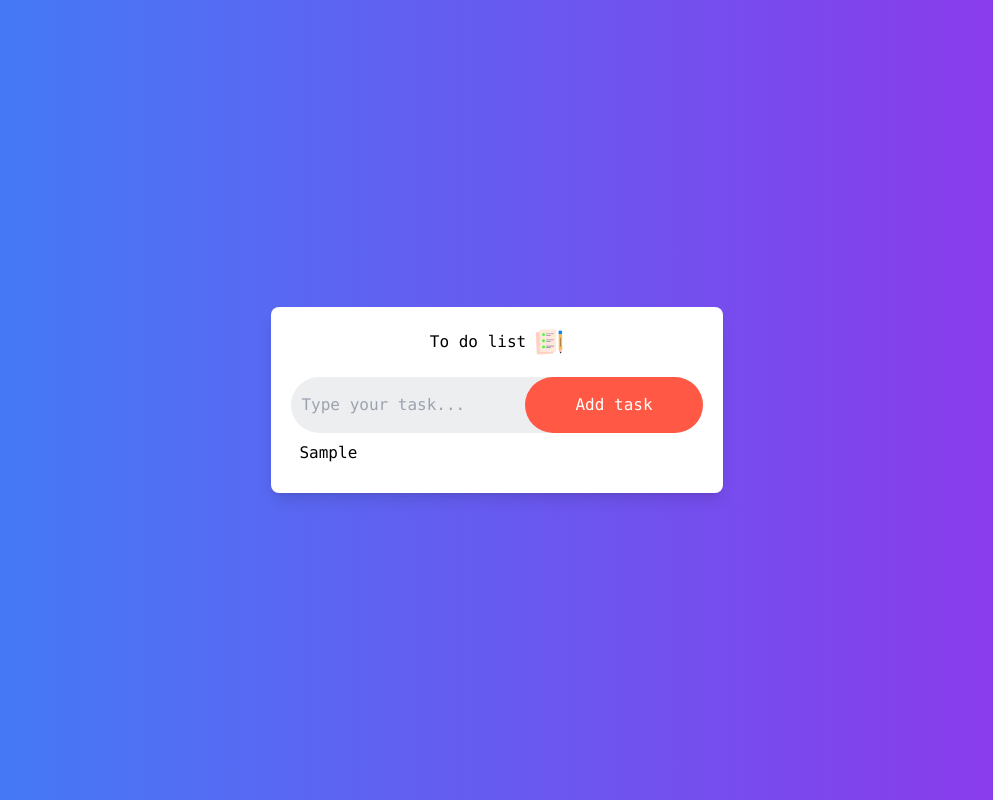
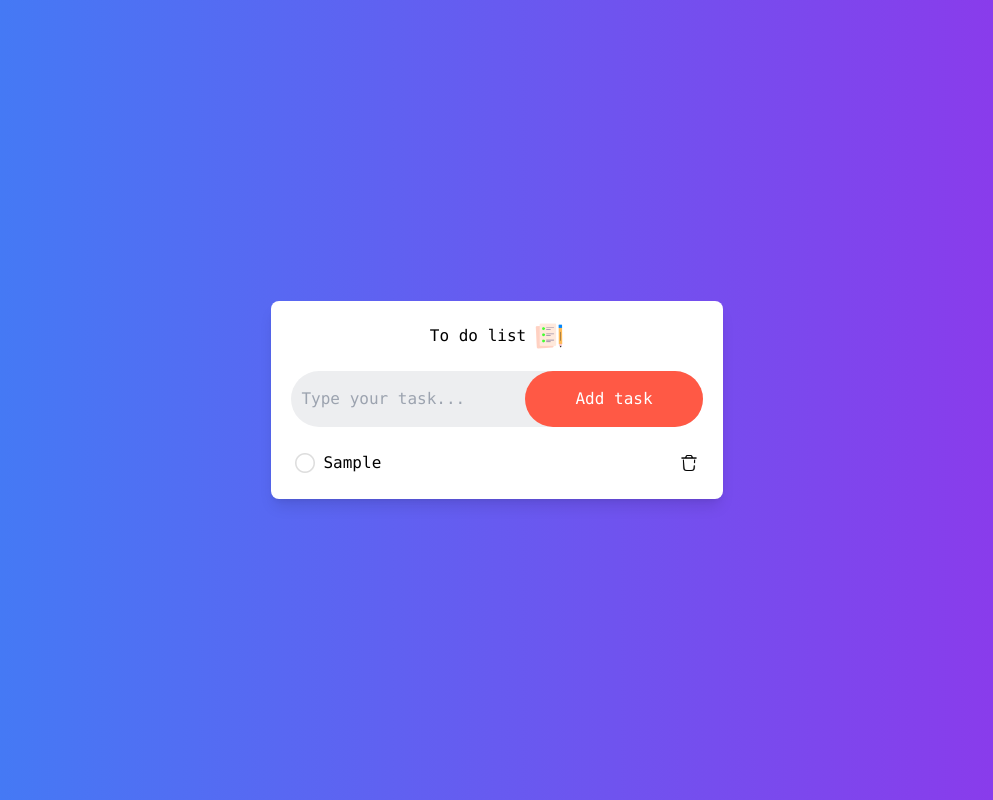
Before and after one commit to henryfogacas/to-do-site, a Next.js app: page / in a window 1280 px wide. Both pictures are taken after typing "Sample" into the empty fields and a click on the button "Add task". Shown: the whole page, without its empty margins (143-1136 px from the left). Built offline with nearby package versions, Linux system fonts and the light colour scheme.

Commit message:
Adicionando funcionalidade de excluir e marcar como concluida as tarefas

```diff
--- a/src/components/Button/index.tsx
+++ b/src/components/Button/index.tsx
@@ -1,7 +1,7 @@
-export default function Button({addTask}: {addTask: any}) {
+export default function Button({submitTask}: {submitTask: any}) {
     return (
         <>
-            <button onClick={() => addTask('')} className="border-0 focus:outline-none py-16px px-50px bg-btn-primary text-white rounded-full">Add task</button>
+            <button onClick={submitTask} className="border-0 focus:outline-none py-16px px-50px bg-btn-primary text-white rounded-full">Add task</button>
         </>
     )
 }
--- a/src/components/Input/index.tsx
+++ b/src/components/Input/index.tsx
@@ -1,17 +1,13 @@
 'use client'
 
-import { useState } from "react"
-
-export default function Input({ addTask }: { addTask: any }) {
-    const [inputValue, setInputValue] = useState('')
-
+export default function Input({ inputValue, setInputValue, submitTask }: { inputValue: any, setInputValue: any, submitTask: any }) {
     function handleInput(event: any) {
         setInputValue(event.target.value)
     }
 
-    function handleInputSubmit() {
-        addTask(inputValue)
-        setInputValue('')
+    function handleInputSubmit(event: any) {
+        if (event.key == 'Enter')
+            submitTask()
     }
 
     return (
@@ -22,9 +18,10 @@ export default function Input({ addTask }: { addTask: any }) {
                 className="flex-1 border-0 focus:outline-none bg-transparent p-10px"
                 value={inputValue}
                 onChange={handleInput}
-            onBlur={handleInputSubmit}
+                onKeyDown={handleInputSubmit}
                 id="task-input"
-            name="task-input"/>
+                name="task-input"
+            />
         </>
     )
 }
--- a/src/components/TaskManager/index.tsx
+++ b/src/components/TaskManager/index.tsx
@@ -7,17 +7,32 @@ import Button from "../Button"
 
 export default function TaskManager() {
     const [task, setTask] = useState<string[]>([])
+    const [inputValue, setInputValue] = useState<string>('')
 
     function addTask(newTask: string) {
         setTask([...task, newTask])
     }
+
+    function submitTask() {
+        if (inputValue !== '') {
+            addTask(inputValue);
+            setInputValue('');
+        }
+    }
+
+
+    function deletetask(taskIndex: number) {
+        const newTasks = task.filter((_, index) => index !== taskIndex)
+        setTask(newTasks)
+    }
+
     return (
         <>
             <div className="flex items-center bg-row-primary space-x-1 mt-5 rounded-full">
-                <Input addTask={addTask} />
-                <Button addTask={addTask} />
+                <Input inputValue={inputValue} setInputValue={setInputValue} submitTask={submitTask}/>
+                <Button submitTask={submitTask} />
             </div>
-            <Tasks tasks={task} />
+            <Tasks tasks={task} deleteTask={deletetask}/>
         </>
     )
 }
--- a/src/components/Tasks/index.tsx
+++ b/src/components/Tasks/index.tsx
@@ -1,18 +1,46 @@
-export default function Tasks({ tasks }: { tasks: any[] }) {
+'use client'
+
+import { useState, useEffect } from "react";
+
+import Image from "next/image";
+
+import Trash from '../../../public/icons/trash.png'
+import Unchecked from '../../../public/images/unchecked.png'
+import Checked from '../../../public/images/checked.png'
+
+export default function Tasks({ tasks, deleteTask }: { tasks: any[]; deleteTask: any; }) {
+    const [checkedTasks, setCheckedTasks] = useState<boolean[]>(new Array(tasks.length).fill(false));
+
+    const handleTaskClick = (index: number) => {
+        const newCheckedTasks = [...checkedTasks];
+        newCheckedTasks[index] = !newCheckedTasks[index];
+        setCheckedTasks(newCheckedTasks);
+    };
+
     return (
         <>
-            <ul className="p-2 select-none cursor-pointer">
+            <ul className="mt-5 select-none cursor-pointer">
                 {tasks.map((task, index) => (
-                    <li key={index}>{task}</li>
+                    <li className="flex justify-between items-center p-1" key={index} onClick={() => handleTaskClick(index)}>
+                        <div className="flex items-center">
+                            <Image
+                                src={checkedTasks[index] ? Checked : Unchecked}
+                                alt={checkedTasks[index] ? "Checked icon" : "Unchecked icon"}
+                                width={20}
+                                className="mr-2"
+                            />
+                            <span className={checkedTasks[index] ? "line-through" : ""}>{task}</span>
+                        </div>
+                        <button onClick={(e) => {e.stopPropagation(); deleteTask(index);}}>
+                            <Image
+                                src={Trash}
+                                alt="Trash icon"
+                                width={20}
+                            />
+                        </button>
+                    </li>
                 ))}
             </ul>
         </>
     )
 }
-
-// Recebe uma prop tasks que é um array de strings do tipo any
-// Retorna uma lista não ordenada com as tarefas
-// Cada tarefa é um item da lista
-// O conteúdo do item é a tarefa
-// O key é o index da tarefa
-// O método map() invoca a função callback passada por argumento para cada elemento do Array e devolve um novo Array como resultado.
```
Also changed, not shown: public/icons/trash.png (added). Lines whose indentation alone changed are shown as unchanged.
